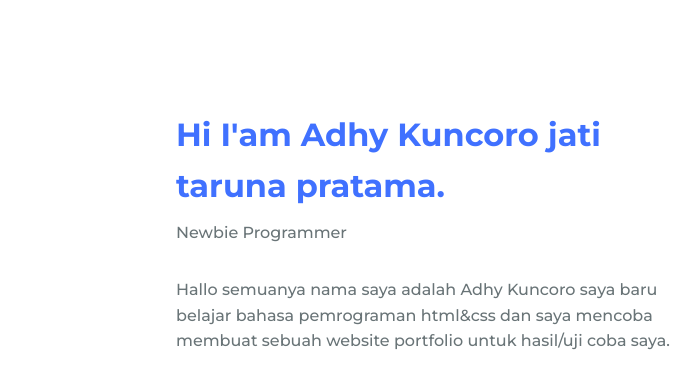
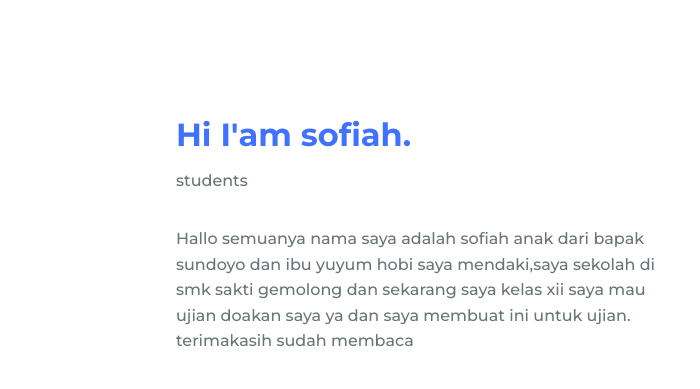
Before and after one commit to sofiah112/sofiah, a plain HTML site: page template-Files/index.html in a window 1280 px wide. Shown: the part 150-539 px from the top of the page, 480-1180 px from the left. Drawn offline with nearby package versions, Linux system fonts and the light colour scheme.

Commit message:
Update index.html

```diff
--- a/template-Files/index.html
+++ b/template-Files/index.html
@@ -17,9 +17,9 @@
                         <img src="https://telegra.ph/file/88d818ebbc371788ed0be.jpg" alt="">
                     </div>
                     <div>
-                        <h2 class="about__subtitle">Hi I'am Adhy Kuncoro jati taruna pratama.</h2>
-                        <span class="about__profession">Newbie Programmer</span>
-                        <p class="about__text">Hallo semuanya nama saya adalah Adhy Kuncoro saya baru belajar bahasa pemrograman html&css dan saya mencoba membuat sebuah website portfolio untuk hasil/uji coba saya.</p>
+                        <h2 class="about__subtitle">Hi I'am sofiah.</h2>
+                        <span class="about__profession">students</span>
+                        <p class="about__text">Hallo semuanya nama saya adalah sofiah anak dari bapak sundoyo dan ibu yuyum hobi saya mendaki,saya sekolah di smk sakti gemolong dan sekarang saya kelas xii saya mau ujian doakan saya ya dan saya membuat  ini untuk ujian. terimakasih sudah membaca</p>
                     </div>
                 </div>
             </section>
```
